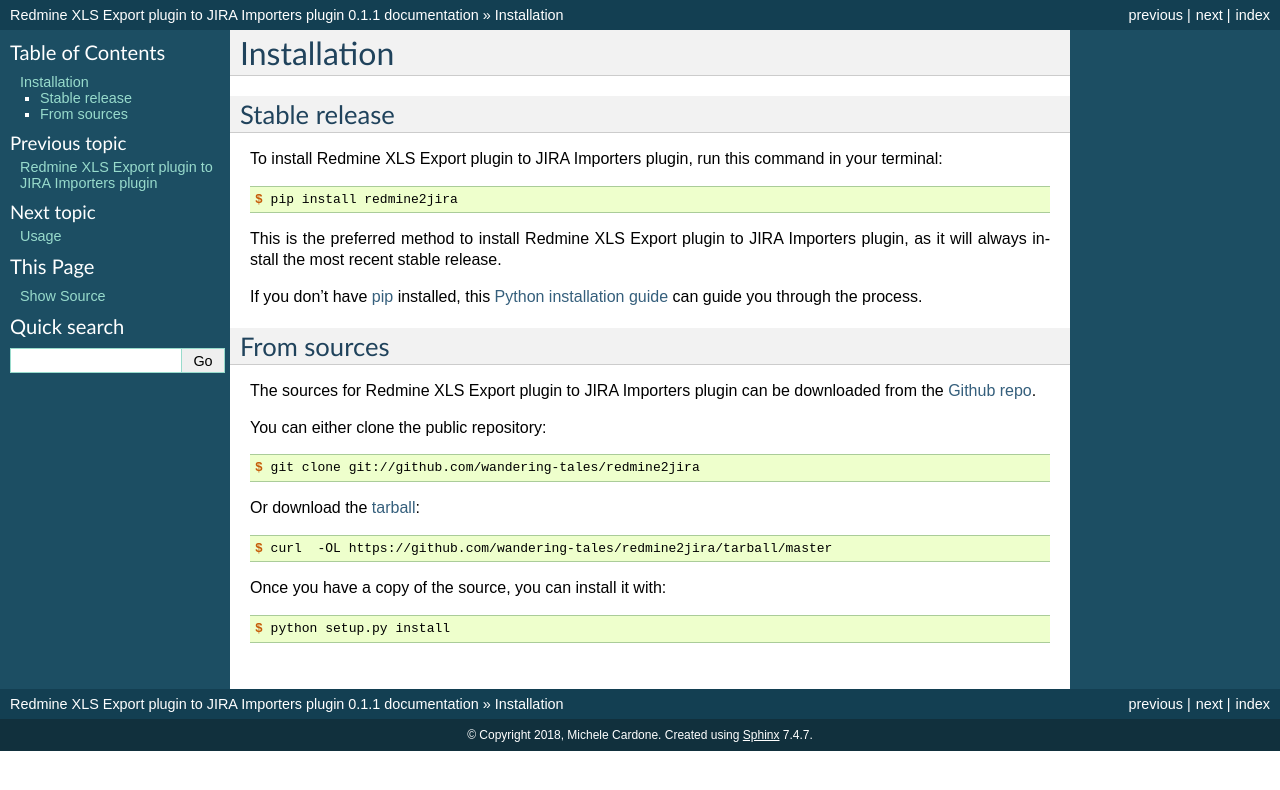
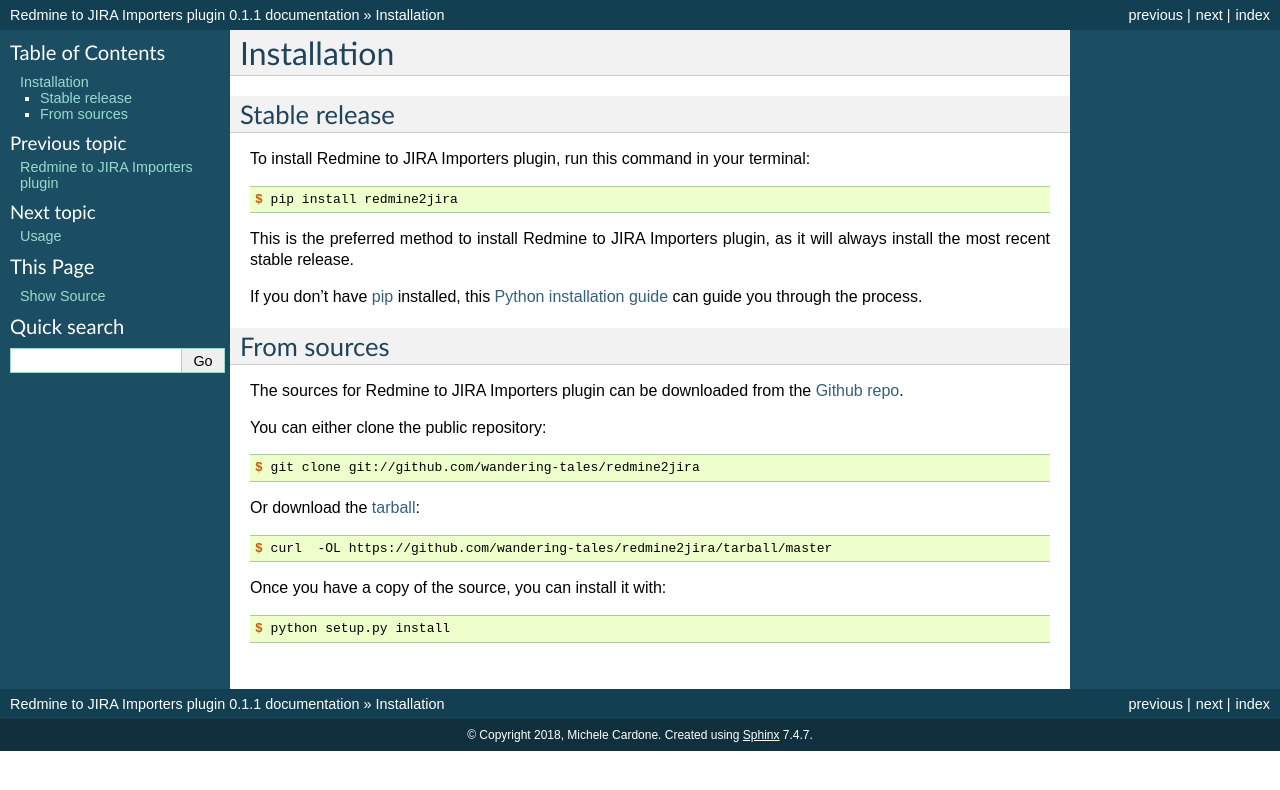
Before and after one commit to wandering-tales/redmine2jira, a Sphinx documentation site: the page built from docs/installation.rst, in a window 1280 px wide. Shown: the top 790 px of the page. Built offline with Sphinx 7.4.7, drawn with Linux system fonts in a browser that asks for light colours; pages that are not in the unit, such as notebooks, are missing from menus.

Commit message:
Rename project description to "Redmine to JIRA Importers plugin"

```diff
--- a/CONTRIBUTING.rst
+++ b/CONTRIBUTING.rst
@@ -38,8 +38,8 @@
 Write Documentation
 ~~~~~~~~~~~~~~~~~~~
 
-Redmine XLS Export plugin to JIRA Importers plugin could always use more documentation, whether as part of the
-official Redmine XLS Export plugin to JIRA Importers plugin docs, in docstrings, or even on the web in blog posts,
+Redmine to JIRA Importers plugin could always use more documentation, whether as part of the
+official Redmine to JIRA Importers plugin docs, in docstrings, or even on the web in blog posts,
 articles, and such.
 
 Submit Feedback
--- a/README.rst
+++ b/README.rst
@@ -1,5 +1,5 @@
 ==================================================
-Redmine XLS Export plugin to JIRA Importers plugin
+Redmine to JIRA Importers plugin
 ==================================================
 
 
--- a/docs/conf.py
+++ b/docs/conf.py
@@ -55,7 +55,7 @@
 master_doc = 'index'
 
 # General information about the project.
-project = u'Redmine XLS Export plugin to JIRA Importers plugin'
+project = u'Redmine to JIRA Importers plugin'
 copyright = u"2018, Michele Cardone"
 
 # The version info for the project you're documenting, acts as replacement
@@ -209,7 +209,7 @@
 # [howto/manual]).
 latex_documents = [
     ('index', 'redmine2jira.tex',
-     u'Redmine XLS Export plugin to JIRA Importers plugin Documentation',
+     u'Redmine to JIRA Importers plugin Documentation',
      u'Michele Cardone', 'manual'),
 ]
 
@@ -240,7 +240,7 @@
 # (source start file, name, description, authors, manual section).
 man_pages = [
     ('index', 'redmine2jira',
-     u'Redmine XLS Export plugin to JIRA Importers plugin Documentation',
+     u'Redmine to JIRA Importers plugin Documentation',
      [u'Michele Cardone'], 1)
 ]
 
@@ -255,7 +255,7 @@
 #  dir menu entry, description, category)
 texinfo_documents = [
     ('index', 'redmine2jira',
-     u'Redmine XLS Export plugin to JIRA Importers plugin Documentation',
+     u'Redmine to JIRA Importers plugin Documentation',
      u'Michele Cardone',
      'redmine2jira',
      'One line description of project.',
--- a/docs/index.rst
+++ b/docs/index.rst
@@ -1,4 +1,4 @@
-Welcome to Redmine XLS Export plugin to JIRA Importers plugin's documentation!
+Welcome to Redmine to JIRA Importers plugin's documentation!
 ==============================================================================
 
 Contents:
--- a/docs/installation.rst
+++ b/docs/installation.rst
@@ -8,13 +8,13 @@
 Stable release
 --------------
 
-To install Redmine XLS Export plugin to JIRA Importers plugin, run this command in your terminal:
+To install Redmine to JIRA Importers plugin, run this command in your terminal:
 
 .. code-block:: console
 
     $ pip install redmine2jira
 
-This is the preferred method to install Redmine XLS Export plugin to JIRA Importers plugin, as it will always install the most recent stable release.
+This is the preferred method to install Redmine to JIRA Importers plugin, as it will always install the most recent stable release.
 
 If you don't have `pip`_ installed, this `Python installation guide`_ can guide
 you through the process.
@@ -26,7 +26,7 @@
 From sources
 ------------
 
-The sources for Redmine XLS Export plugin to JIRA Importers plugin can be downloaded from the `Github repo`_.
+The sources for Redmine to JIRA Importers plugin can be downloaded from the `Github repo`_.
 
 You can either clone the public repository:
 
--- a/docs/usage.rst
+++ b/docs/usage.rst
@@ -2,6 +2,6 @@
 Usage
 =====
 
-To use Redmine XLS Export plugin to JIRA Importers plugin in a project::
+To use Redmine to JIRA Importers plugin in a project::
 
     import redmine2jira
--- a/redmine2jira/__init__.py
+++ b/redmine2jira/__init__.py
@@ -1,6 +1,6 @@
 # -*- coding: utf-8 -*-
 
-"""Top-level package for Redmine XLS Export plugin to JIRA Importers plugin."""
+"""Top-level package for Redmine to JIRA Importers plugin."""
 
 __author__ = """Michele Cardone"""
 __email__ = 'michele.cardone82@gmail.com'
```
Also changed, not shown: .github/ISSUE_TEMPLATE.md, 1 other file.
